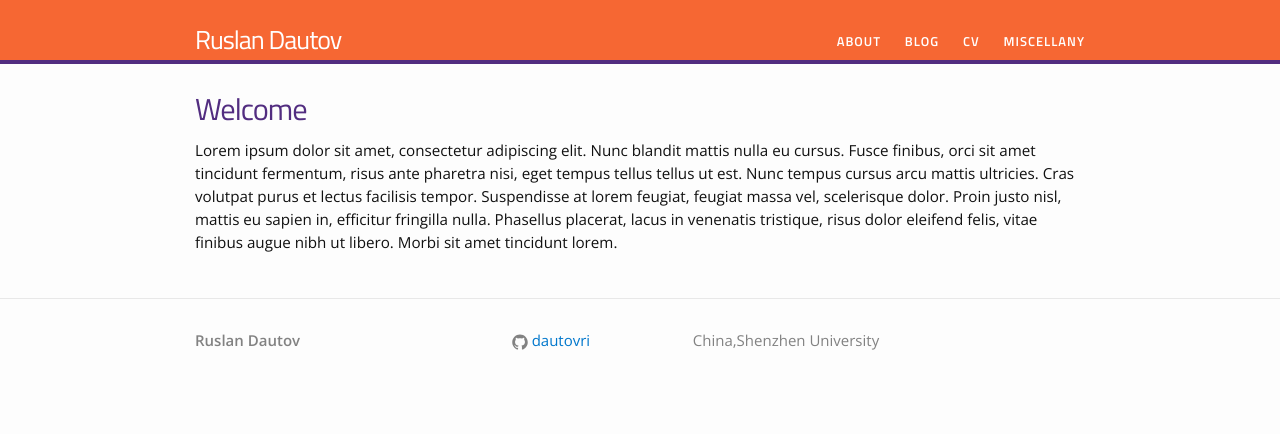
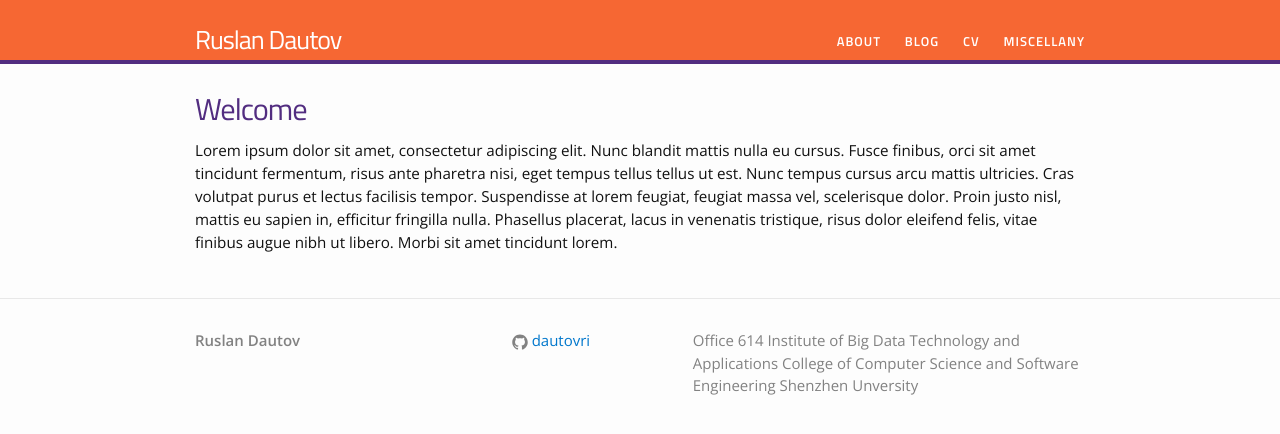
Before and after one commit to svmiller/steve-ngvb-jekyll-template, a Jekyll site: the page built from index.html, in a window 1280 px wide. Shown: the top 434 px of the page. Built offline with Jekyll 4.4.1, drawn with Linux system fonts in a browser that asks for light colours.

Commit message:
Update _config.yml

```diff
--- a/_config.yml
+++ b/_config.yml
@@ -2,7 +2,10 @@
 title: Ruslan Dautov
 email:
 description: >
-     China,Shenzhen University
+     Office 614
+     Institute of Big Data Technology and Applications
+     College of Computer Science and Software Engineering
+     Shenzhen Unversity
 baseurl: "" # the subpath of your site, e.g. /blog/
 url: "http://dautovri.github.io" # the base hostname & protocol for your site
 twitter_username:
```
